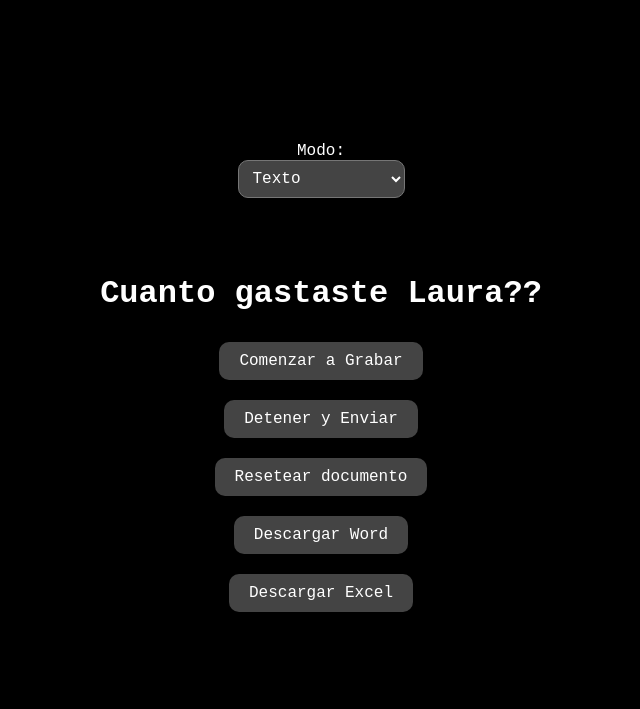
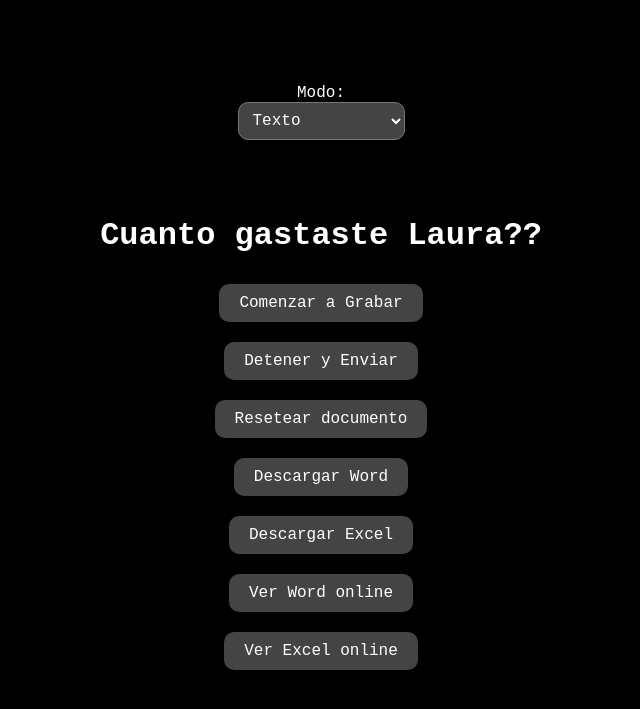
Before and after one commit to weirdElectronics/app-voice-to-text, a Flask app: page / in a window 1280 px wide. Shown: the top 709 px of the page, without its empty margins (319-959 px from the left). Run offline with Flask 3, Linux system fonts and the light colour scheme.

Commit message:
Update index.html

```diff
--- a/templates/index.html
+++ b/templates/index.html
@@ -19,6 +19,9 @@
   <button id="resetBtn">Resetear documento</button>
   <button onclick="window.location.href='/descargar_word'">Descargar Word</button>
   <button onclick="window.location.href='/descargar_excel'">Descargar Excel</button>
+  <button onclick="window.location.href='/ver_word'">Ver Word online</button>
+  <button onclick="window.location.href='/ver_excel'">Ver Excel online</button>
+
 
   <p id="status"></p>
 
```
